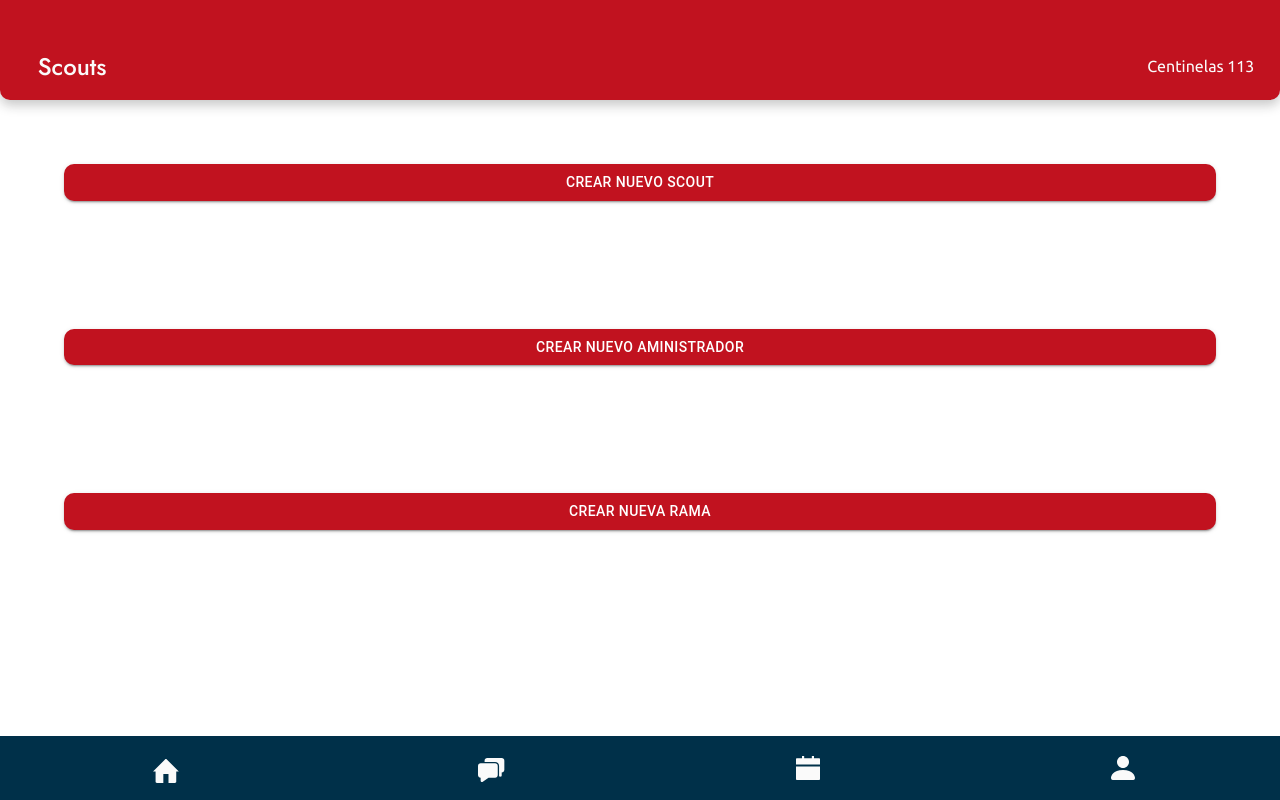
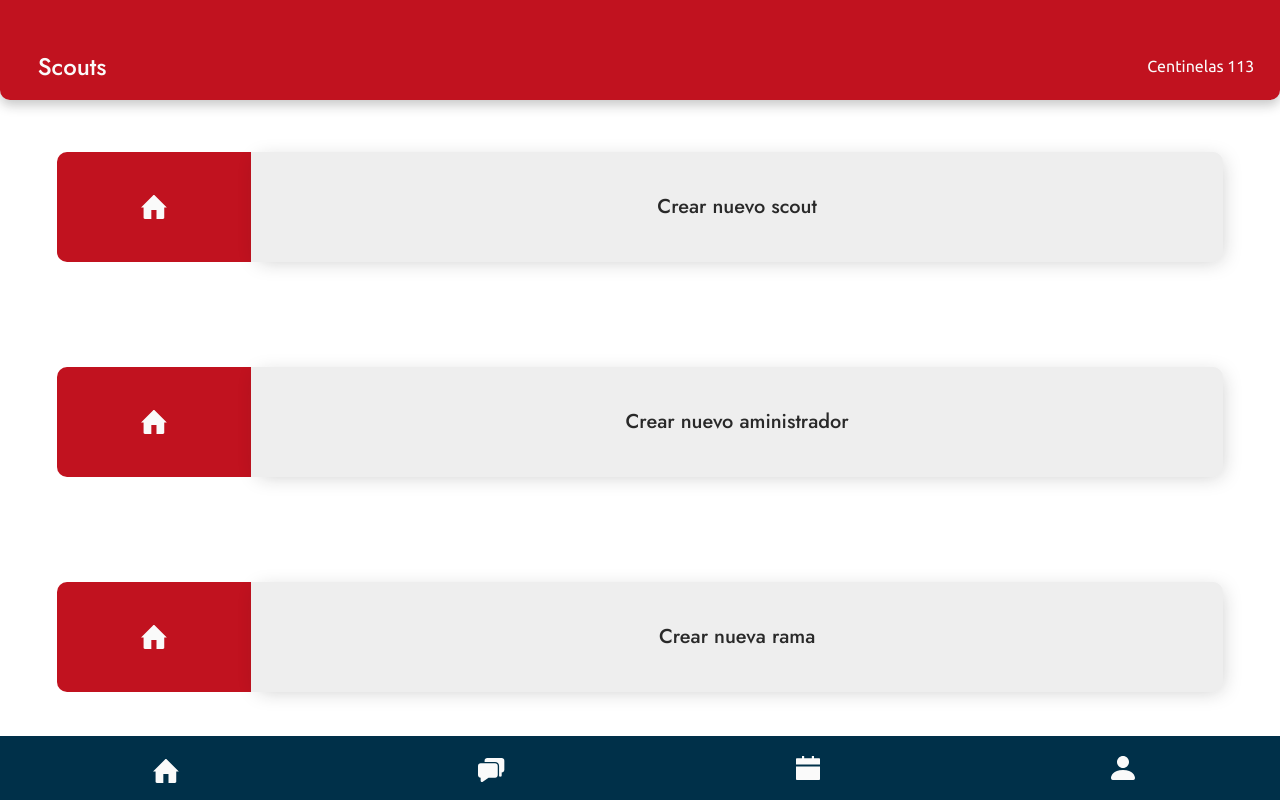
Before and after one commit to juanestebanalarcon/centinelapp-pwa, a React (Create React App) app: page /home in a window 1280 px wide. Built offline with nearby package versions, Linux system fonts and the light colour scheme.

Commit message:
CAMBIO INICIO

```diff
--- /dev/null
+++ b/src/components/selectCreacion.jsx
@@ -0,0 +1,16 @@
+import '../styles/selectCreacion.css'
+export function SelectCreacion(props){
+    return(
+        <div className='btn-select'>
+        <button className='btn-select' onClick={props.onClick}>
+            <div className='btn-select-s1'>
+            <img classname="imgbtn" src='./images/navbar/home.svg' onerror="this.onerror=null; this.src='home.png'"  alt='home'/>
+            </div>
+            <div className='btn-select-s2'>
+            <h4>{props.nombre}</h4>
+            </div>
+            </button>
+        </div>
+
+    )
+}
--- a/src/components/views/home.jsx
+++ b/src/components/views/home.jsx
@@ -4,6 +4,7 @@ import { Navbar } from "../navbar"
 import "../../styles/styles.css"
 import { Header } from "../header"
 import Button from '@mui/material/Button'
+import { SelectCreacion } from "../selectCreacion"
 import { useNavigate } from 'react-router-dom';
 export const Home= ()=>{
     const navigate = useNavigate();
@@ -27,9 +28,11 @@ export const Home= ()=>{
         <Navbar/>
         <Header/>
 
-        <Button variant="contained" color="primary" onClick={scout}>Crear nuevo scout</Button>
-        <Button variant="contained" color="primary" onClick={administrador}>Crear nuevo aministrador</Button>
-        <Button variant="contained" color="primary" onClick={rama}>Crear nueva rama</Button>
+        <SelectCreacion nombre="Crear nuevo scout" onClick={scout}/>
+        <SelectCreacion nombre="Crear nuevo aministrador" onClick={administrador}/>
+        <SelectCreacion nombre="Crear nueva rama" onClick={rama}/>
+
+
         </div>
         </div>
     )
--- /dev/null
+++ b/src/styles/selectCreacion.css
@@ -0,0 +1,43 @@
+.btn-select {
+    display: flex;
+    flex-direction: row;
+    width: 100%;
+}
+button.btn-select {
+    display: flex;
+    flex-direction: row;
+    width: 100%;
+    background-color: transparent;
+    border: 0px;
+    margin: 4%;
+}
+
+
+.btn-select-s1 {
+    background-color: #c1121f;
+    border-radius: 10px;
+    border-bottom-right-radius: 0px;
+    border-top-right-radius: 0px;
+    width: 20%;
+    /* margin: auto; */
+    align-items: center;
+    align-content: center;
+    display: flex;
+    height: 100%;
+}
+.btn-select-s2 {
+    width: 100%;
+    background: #EEEEEE;
+    box-shadow: 3px 3px 20px -5px rgb(27 27 27 / 25%);
+    border-radius: 10px;
+    border-bottom-left-radius: 0px;
+    border-top-left-radius: 0px;
+}
+
+img.imgbtn{
+    margin: auto;
+}
+.btn-select-s1 img {
+    margin: auto;
+    /* margin: 4%; */
+}
--- a/src/styles/styles.css
+++ b/src/styles/styles.css
@@ -45,3 +45,15 @@ h3{
     color: #292929;
     margin-left: 3%;
 }
+h4{
+    color: #292929;
+    font-family: 'Jost';
+    font-size: 20px;
+    font-style: normal;
+    font-weight: 500;
+    line-height: 52px;
+    margin-left: 3%;
+    margin: 1%;
+    margin: 3%;
+
+}
```
